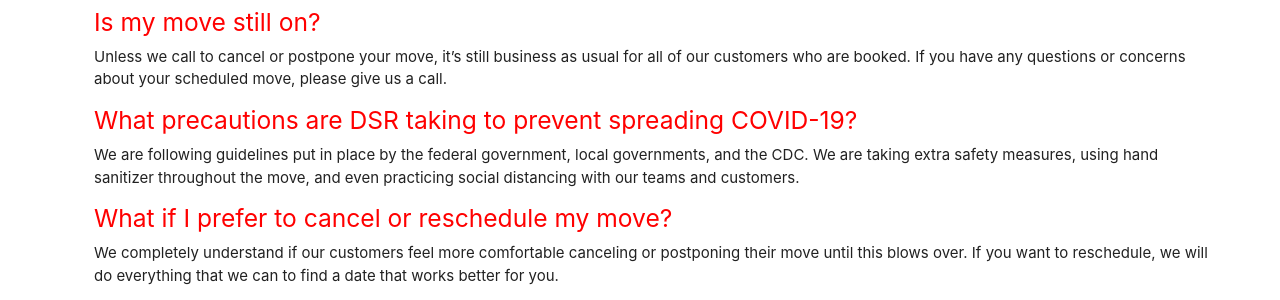
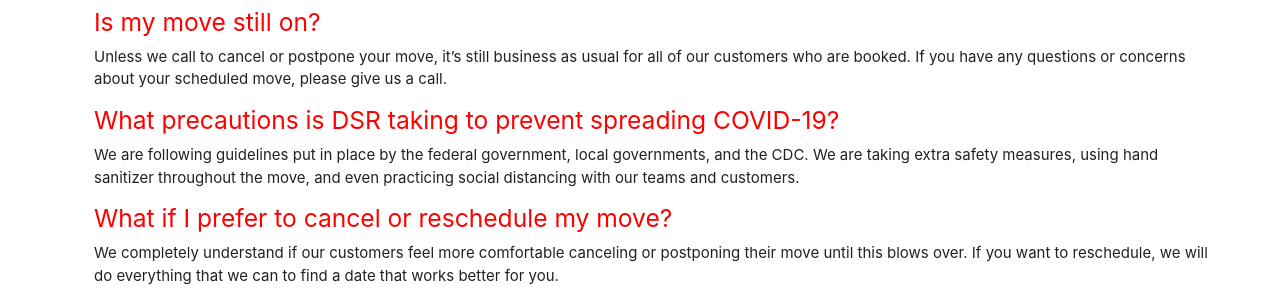
Before and after one commit to lamanaml/dsrmoving, a PHP site: page /coronavirus.php in a window 1280 px wide. Shown: the part 310-610 px from the top of the page. Run offline with PHP 8.4, Linux system fonts and the light colour scheme; some libraries are stand-ins or nearby versions.

Commit message:
updated text

```diff
--- a/coronavirus.php
+++ b/coronavirus.php
@@ -33,7 +33,7 @@
 
   <div>Unless we call to cancel or postpone your move, it’s still business as usual for all of our customers who are booked. If you have any questions or concerns about your scheduled move, please give us a call.</div>
 
-  <div><h5>What precautions are DSR taking to prevent spreading COVID-19?</h5></div>
+  <div><h5>What precautions is DSR taking to prevent spreading COVID-19?</h5></div>
 
   <div>We are following guidelines put in place by the federal government, local governments, and the CDC. We are taking extra safety measures, using hand sanitizer throughout the move, and even practicing social distancing with our teams and customers.  </div>
 
```
